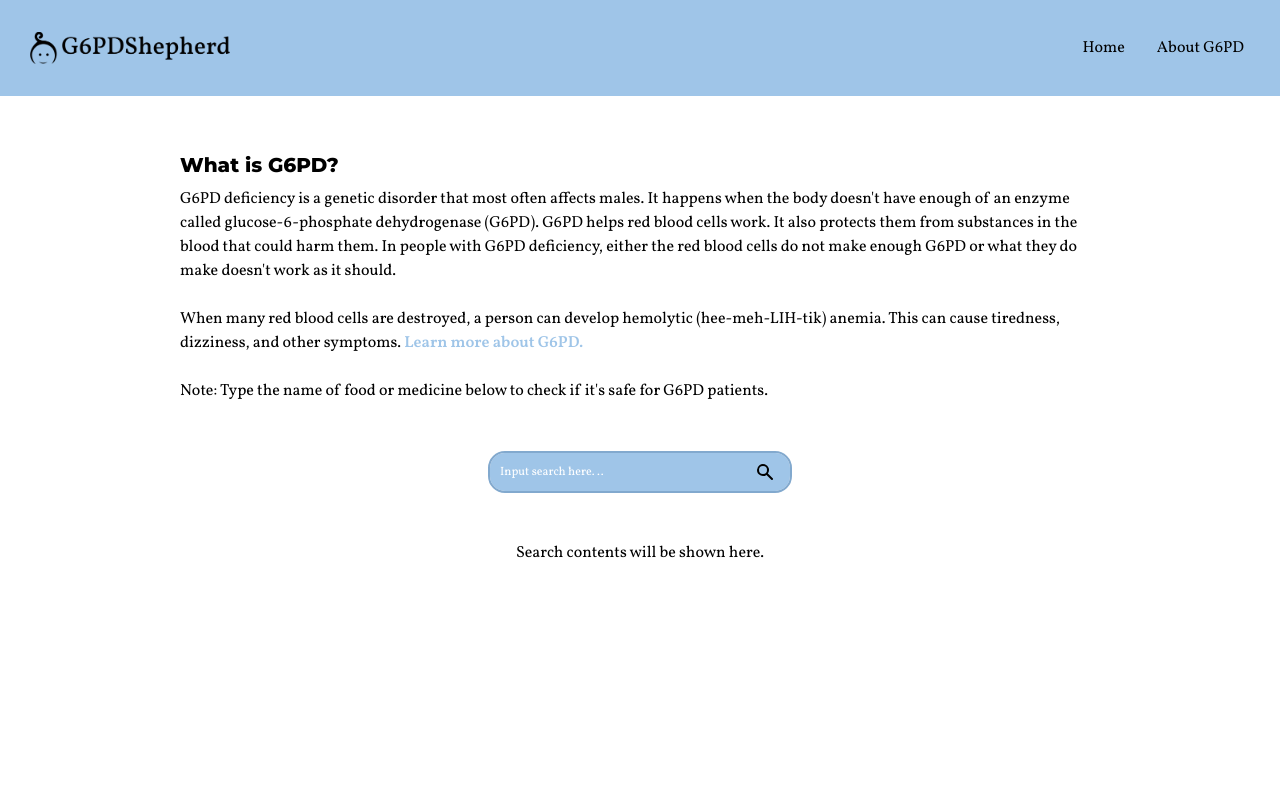
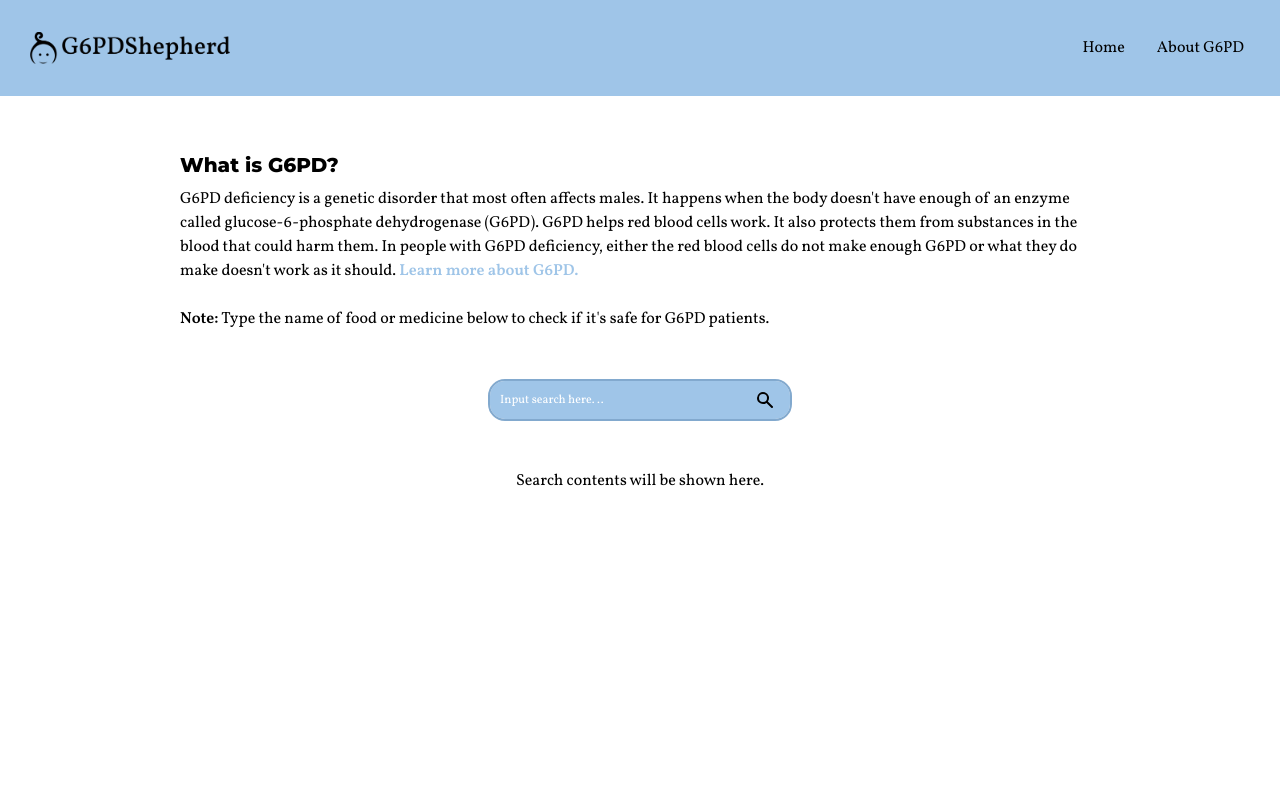
Before and after one commit to odycy21/G6PD-Shepherd, a React (Vite) app: page / in a window 1280 px wide. Shown: the top 800 px of the page. Built offline with nearby package versions, Linux system fonts and the light colour scheme; a web font is replaced by a local one.

Commit message:
updated home page

```diff
--- a/src/Home.jsx
+++ b/src/Home.jsx
@@ -17,13 +17,11 @@ const Home = () => {
                 <p>
                     G6PD deficiency is a genetic disorder that most often affects males. It happens when the body doesn't have enough of an enzyme called glucose-6-phosphate dehydrogenase (G6PD).
                     G6PD helps red blood cells work. It also protects them from substances in the blood that could harm them. In people with G6PD deficiency, either the red blood cells do not make enough G6PD or what they do make doesn't work as it should.
-                    <br /> <br />
-                    When many red blood cells are destroyed, a person can develop hemolytic (hee-meh-LIH-tik) anemia. This can cause tiredness, dizziness, and other symptoms.
+                    <NavLink to="/about" className="linkColor"> Learn more about G6PD.</NavLink>
 
-                    <NavLink to="/about" className="linkColor"> Learn more about G6PD.</NavLink>
                     <br /> <br />
 
-                    <p> Note: Type the name of food or medicine below to check if it's safe for G6PD patients. </p>
+                    <p> <b>Note:</b> Type the name of food or medicine below to check if it's safe for G6PD patients. </p>
 
                     <div className='flex justify-center'>
                         <Searchbar/>
```
